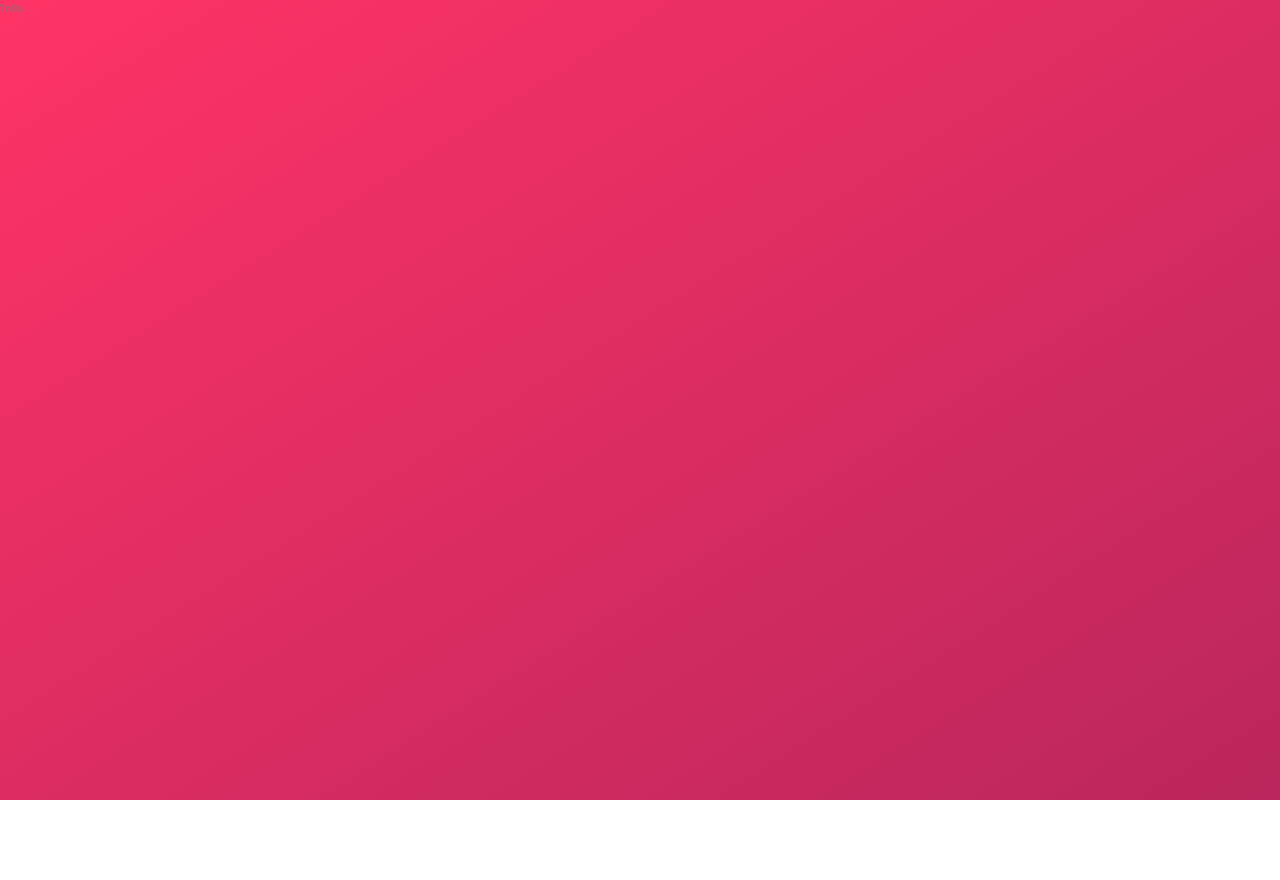
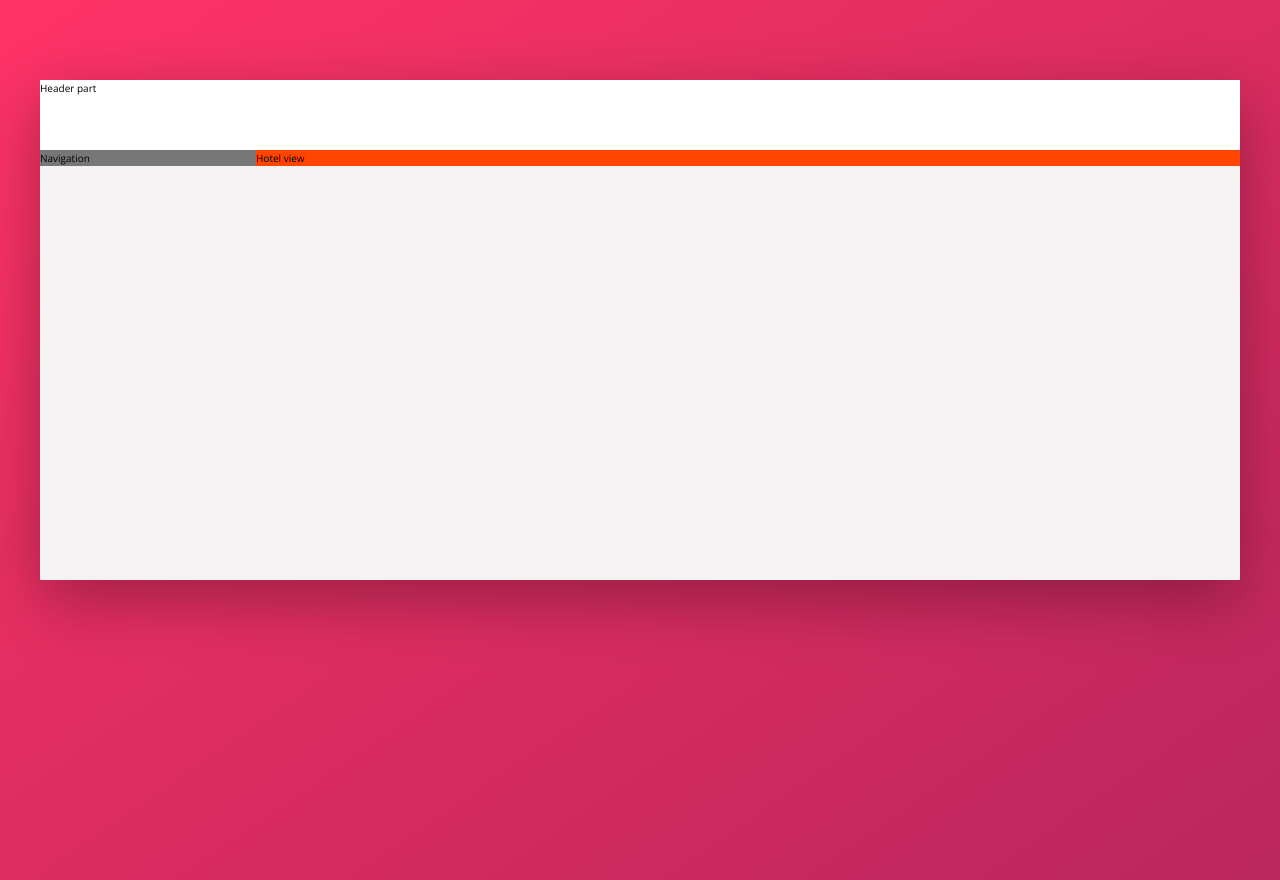
Before and after one commit to aruyamam/advanced-css-course-trillo, a website: page index.html in a window 1280 px wide. Before the commit the page ends 800 px from the top, so only its background shows below. Drawn offline with nearby package versions, Linux system fonts and the light colour scheme; files that its build step writes are made by us from their sources.

Commit message:
Building the Overall Layout

```diff
--- a/index.html
+++ b/index.html
@@ -11,6 +11,18 @@
         <title>trillo &mdash; Your all-in-one booking app</title>
     </head>
     <body>
-        Trillo
+        <div class="container">
+            <header class="header">
+                Header part
+            </header>
+            <div class="content">
+                <nav class="sidebar">
+                    Navigation
+                </nav>
+                <main class="hotel-view">
+                    Hotel view
+                </main>
+            </div>
+        </div>
     </body>
 </html>
--- a/sass/_base.scss
+++ b/sass/_base.scss
@@ -21,14 +21,16 @@ Grey dark 3: #999
   --color-primary-light: #FF3366;
   --color-primary-dark: #BA265D;
 
-  --grey-light-1: #faf9f9;
-  --grey-light-2: #f4f2f2;
-  --grey-light-3: #f0eeee;
-  --grey-light-4: #ccc;
+  --color-grey-light-1: #faf9f9;
+  --color-grey-light-2: #f4f2f2;
+  --color-grey-light-3: #f0eeee;
+  --color-grey-light-4: #ccc;
 
-  --grey-dark-1: #333;
-  --grey-dark-2: #777;
-  --grey-dark-3: #999;
+  --color-grey-dark-1: #333;
+  --color-grey-dark-2: #777;
+  --color-grey-dark-3: #999;
+
+  --shadow-dark: 0 2rem 6rem rgba(0,0,0, .3);
 }
 
 * {
--- a/sass/_layout.scss
+++ b/sass/_layout.scss
@@ -0,0 +1,31 @@
+.container {
+  max-width: 120rem;
+  margin: 8rem auto;
+  background-color: var(--color-grey-light-2);
+  box-shadow: var(--shadow-dark);
+
+  min-height: 50rem;
+}
+
+.header {
+  height: 7rem;
+  background-color: #fff;
+  border-bottom: var(--color-grey-light-2);
+}
+
+.content {
+  display: flex;
+}
+
+.sidebar {
+  background-color: var(--color-grey-dark-2);
+
+  flex: 0 0 18%;
+}
+
+.hotel-view {
+  background-color: #fff;
+  background-color: orangered;
+
+  flex: 1;
+}
```
